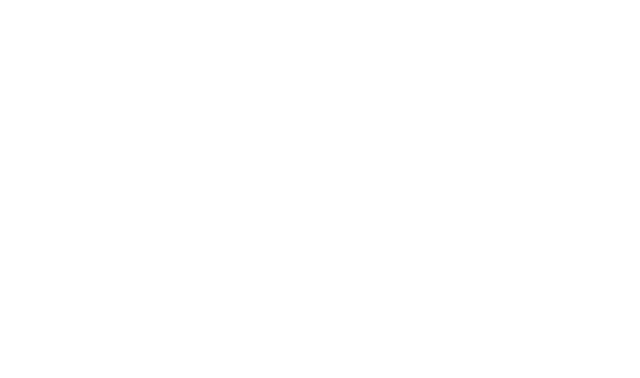
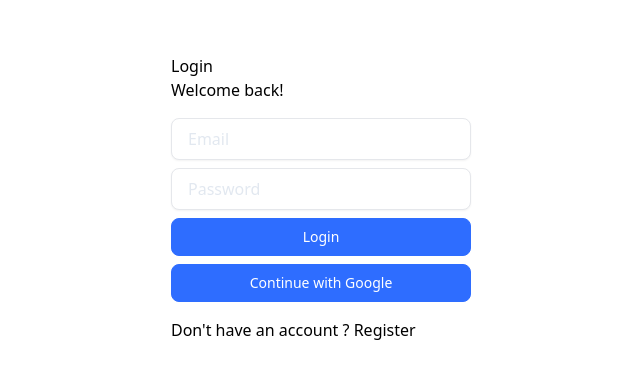
Before and after one commit to udilz/scholaship-fe, a React (Vite) app: page /login in a window 1280 px wide. Before the commit this address had no page. Shown: the part 202-580 px from the top of the page, without its empty margins (319-959 px from the left). Built offline with nearby package versions, Linux system fonts and the light colour scheme.

Commit message:
first commit

```diff
--- a/src/app/routes.tsx
+++ b/src/app/routes.tsx
@@ -1,10 +1,17 @@
 import { BrowserRouter, Routes, Route } from 'react-router-dom';
+import { Login } from '@/features/authentication/components/login';
+import { Register } from '@/features/authentication/components/register';
+
+import { AuthLayout } from '@/features/authentication/components/layouth.auth';
 
 export const AppRouter = () => {
   return (
     <BrowserRouter>
       <Routes>
-       <Route></Route>
+        <Route element={<AuthLayout />}>
+          <Route path="/login" element={<Login />} />
+          <Route path="/register" element={<Register />} />
+        </Route>
       </Routes>
     </BrowserRouter>
   );
--- /dev/null
+++ b/src/features/authentication/components/layouth.auth.tsx
@@ -0,0 +1,9 @@
+import { Outlet } from 'react-router-dom';
+
+export const AuthLayout = () => {
+  return (
+    <section className="flex h-screen items-center justify-center">
+      <Outlet />
+    </section>
+  );
+};
--- /dev/null
+++ b/src/features/authentication/components/login.tsx
@@ -0,0 +1,58 @@
+import { Link, useNavigate } from 'react-router-dom';
+import { Button } from '@/components/ui/button';
+import { Input } from '@/components/ui/input';
+import { useState } from 'react';
+import { useMutation } from '@tanstack/react-query';
+import { Helmet } from 'react-helmet';
+
+export const Login = () => {
+  const navigate = useNavigate();
+  const [email, setEmail] = useState('');
+  const [password, setPassword] = useState('');
+
+  const {
+    mutate: handleSubmitLogin,
+    isPending,
+    error,
+    isError,
+  } = useMutation({
+    mutationKey: ['login'],
+    mutationFn: () => loginUser({ email, password }),
+    onSuccess: () => navigate('/dashboard'),
+  });
+
+  async function handleContinueWithGoogle(e: React.FormEvent<HTMLFormElement>) {
+    e.preventDefault();
+    await fetch('http://localhost:8000/api/auth/continue-with-google', {
+      method: 'POST',
+    });
+  }
+
+  return (
+    <main>
+      <Helmet>
+        <title>Login</title>
+      </Helmet>
+      <div className="w-[300px] space-y-4">
+        <section>
+          <h3>Login</h3>
+          <p>Welcome back!</p>
+        </section>
+        <div className="space-y-2">
+          <Input placeholder="Email" onChange={(e) => setEmail(e.target.value)} />
+          <Input type="password" placeholder="Password" onChange={(e) => setPassword(e.target.value)} />
+          <Button disabled={isPending} onClick={() => handleSubmitLogin()} className="flex w-full justify-center">
+            Login
+          </Button>
+          <form action="http://localhost:8000/api/auth/continue-with-google" method="POST">
+            <Button className="flex w-full justify-center">Continue with Google</Button>
+          </form>
+          {isError && <div className="text-center text-sm font-medium text-rose-600">{error?.message}</div>}
+        </div>
+        <div>
+          Don't have an account ? <Link to="/register">Register</Link>
+        </div>
+      </div>
+    </main>
+  );
+};
--- /dev/null
+++ b/src/features/authentication/components/register.tsx
@@ -0,0 +1,42 @@
+import { useState } from 'react';
+import { Button } from '../../../components/ui/button';
+import { Input } from '../../../components/ui/input';
+import { Link } from 'react-router-dom';
+import { useMutation } from '@tanstack/react-query';
+
+
+export const Register = () => {
+  const [name, setName] = useState('');
+  const [email, setEmail] = useState('');
+  const [password, setPassword] = useState('');
+
+  const {
+    mutate: handleSubmitRegister,
+    isPending,
+    error,
+    isError,
+  } = useMutation({
+    mutationKey: ['signup'],
+    mutationFn: () => registerUser({ name, email, password }),
+  });
+  return (
+    <main className="w-[300px] space-y-6">
+      <section>
+        <h3>Register</h3>
+        <p>Please create an account to continue</p>
+      </section>
+      <div className="space-y-2">
+        <Input placeholder="Name" onChange={(e) => setName(e.target.value)} />
+        <Input placeholder="Email" onChange={(e) => setEmail(e.target.value)} />
+        <Input type="password" placeholder="Password" onChange={(e) => setPassword(e.target.value)} />
+        <Button onClick={() => handleSubmitRegister()} disabled={isPending} className="flex w-full justify-center">
+          Register
+        </Button>
+        {isError && <div className="text-center text-sm font-medium text-rose-600">{error?.message}</div>}
+      </div>
+      <div>
+        Have an account ? <Link to="/login">Login</Link>
+      </div>
+    </main>
+  );
+};
```
Also changed, not shown: 1 other file (tests, documents, lock files or other folders).
